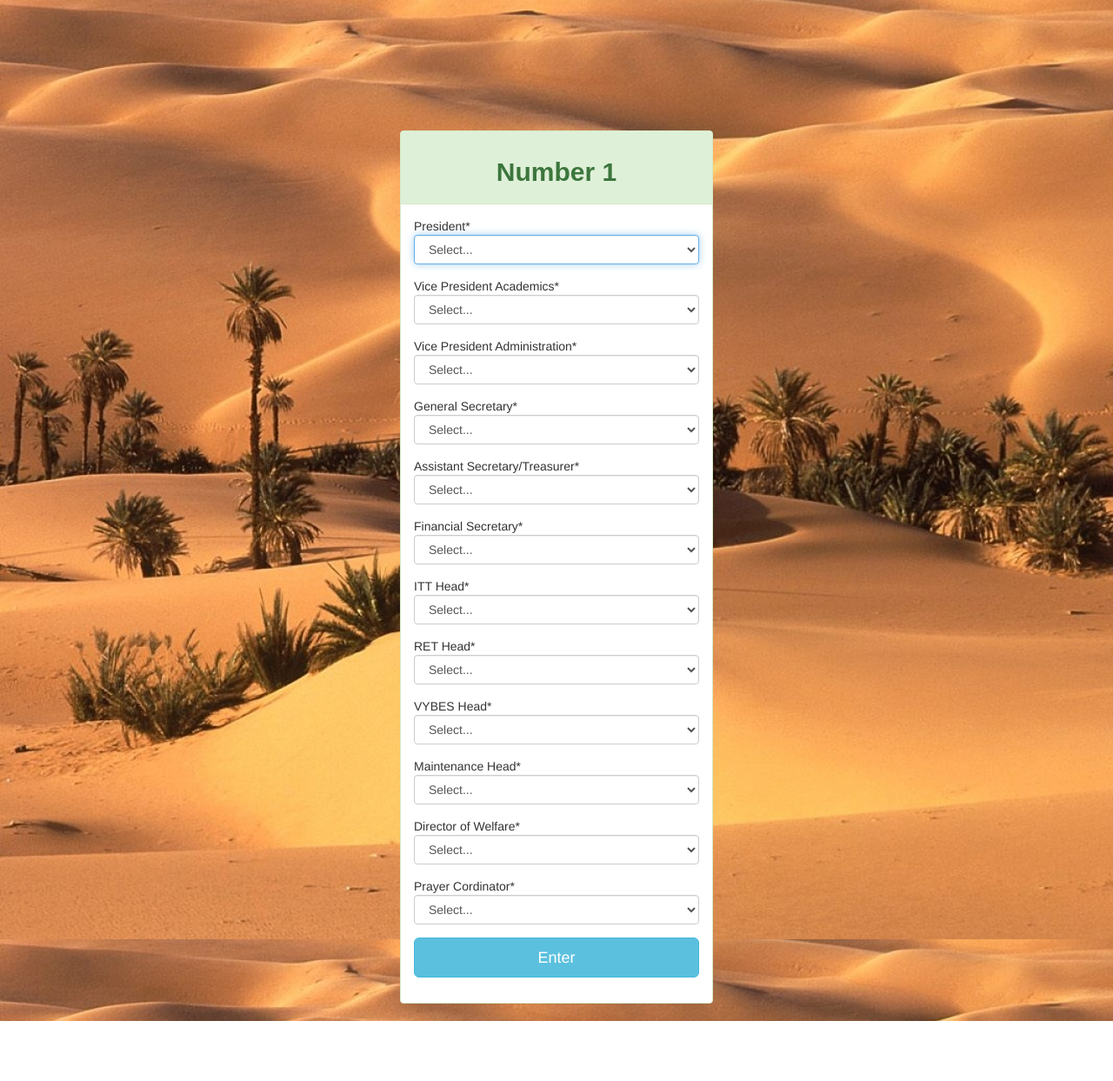
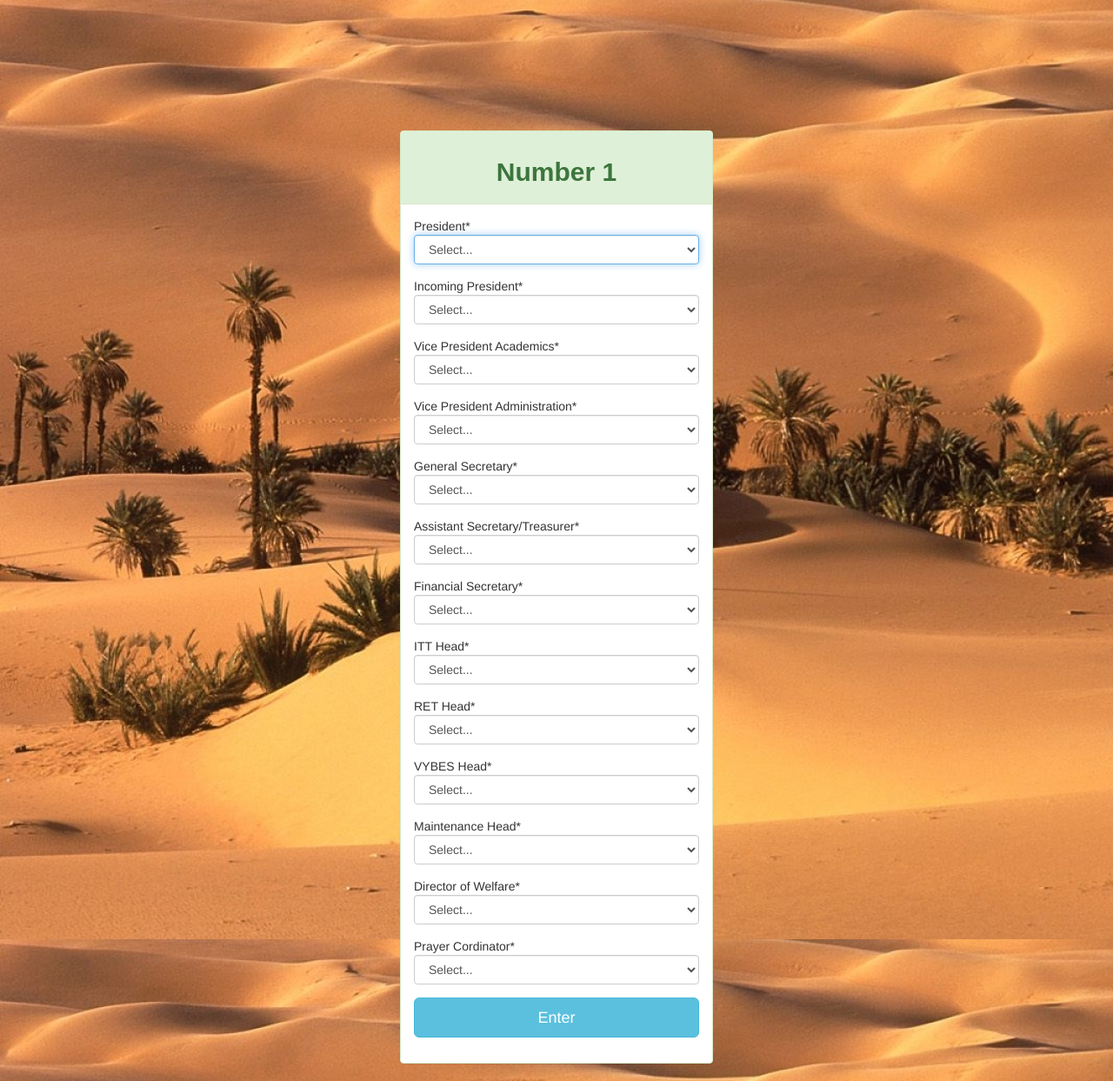
Before and after one commit to obusorezekiel/Aces-Vote, a PHP site: page /vote.php in a window 1280 px wide. Shown: the whole page at 87% size. Before the commit the page ends 1174 px from the top, so only its background shows below. Run offline with PHP 8.4, Linux system fonts and the light colour scheme; the visitor is signed in with stand-in values (Sample User, id 1); some web fonts are replaced.

Commit message:
Modified Excel Code

```diff
--- a/adminindex.php
+++ b/adminindex.php
@@ -1,9 +1,13 @@
 <?php
 
+require 'php/db.php';
 session_start();
 
+$conn = new User();
 
+$conn->results();
+echo "<p><a href=results.csv>Click Here to download ACES 2017/2018 results</a></p>";
 
 ?>
 Welcome <?php echo $_SESSION['admin_id'];?><br/>
-<a href="adminlogout.php">Logout</a>
+<a href="adminlogout.php">Logout</a><br/><br/>
--- a/php/db.php
+++ b/php/db.php
@@ -2,9 +2,9 @@
 
 class User{
 
-    private $host = "localhost";
-    private $username = "root";
-    private $password = "";
+    private $host = "webapp-mysqldbserver-786180ec-3837.mysql.database.azure.com";
+    private $username = "mysqldbuser@webapp-mysqldbserver-786180ec-3837";
+    private $password = "Cloud123";
     private $database = "aces";
     public $connection;
 
@@ -36,7 +36,7 @@ class User{
         }
     }
 
-    public function vote($userid, $president, $vp_acad, $vp_admin, $gen_sec, $fin_sec, $ass_sec, $welfare, $itt, $ret, $mnt, $vybes, $prayer){
+    public function vote($userid, $president, $incoming, $vp_acad, $vp_admin, $gen_sec, $fin_sec, $ass_sec, $welfare, $itt, $ret, $mnt, $vybes, $prayer){
         $sql2 = "SELECT * FROM votes WHERE user_id='$userid'";
         $result2 = mysqli_query($this->connection, $sql2);
 
@@ -45,7 +45,7 @@ class User{
             header('Location: index.php');
         }
         else{
-        $sql3 = "INSERT INTO `votes` (`user_id`, `President`, `VP Acad`, `VP Admin`, `Gen Sec`, `Ass Sec`, `Fin Sec`, `ITT Head`, `RET Head`, `VYBES`, `MNT Head`, `Welfare`, `Prayer`) VALUES ('$userid', '$president', '$vp_acad', '$vp_admin', '$gen_sec', '$ass_sec', '$fin_sec', '$itt', '$ret', '$vybes', '$mnt', '$welfare', '$prayer')";
+        $sql3 = "INSERT INTO `votes` (`user_id`, `President`, `Incoming_President`,`VP_Acad`, `VP_Admin`, `Gen_Sec`, `Ass_Sec`, `Fin_Sec`, `ITT_Head`, `RET_Head`, `VYBES`, `MNT_Head`, `Welfare`, `Prayer`) VALUES ('$userid', '$president', '$incoming', '$vp_acad', '$vp_admin', '$gen_sec', '$ass_sec', '$fin_sec', '$itt', '$ret', '$vybes', '$mnt', '$welfare', '$prayer')";
         $result3 = mysqli_query($this->connection, $sql3);
         header('Location: thankyou.php');
         return true;
@@ -68,7 +68,6 @@ class User{
     }
 
     public function results(){
-    if(isset($_POST['export'])){
         $fileName = "results";
         $sqlr = "SELECT * FROM votes";
         $resultr = mysqli_query($this->connection ,$sqlr) or die("Error");
@@ -81,27 +80,30 @@ class User{
         while($row = mysqli_fetch_array($resultr)){
             $userid = $row['user_id'];
             $president = $row['President'];
-            $vp_acad = $row['Vp Acad'];
-            $vp_admin = $row['Vp Admin'];
-            $gen_sec = $row['Gen Sec'];
-            $ass_sec = $row['Ass Sec'];
-            $fin_sec = $row['Fin Sec'];
-            $itt = $row['ITT Head'];
-            $ret = $row['RET Head'];
+            $incoming = $row['Incoming_President'];
+            $vp_acad = $row['VP_Acad'];
+            $vp_admin = $row['VP_Admin'];
+            $gen_sec = $row['Gen_Sec'];
+            $ass_sec = $row['Ass_Sec'];
+            $fin_sec = $row['Fin_Sec'];
+            $itt = $row['ITT_Head'];
+            $ret = $row['RET_Head'];
             $vybes = $row['VYBES'];
-            $mnthead = $row['MNT Head'];
+            $mnthead = $row['MNT_Head'];
             $welfare = $row['Welfare'];
             $prayer = $row['Prayer'];
 
 
-            $fdata = $fdata.$userid ."," . $president ."," . $vp_acad ."," . $vp_admin ."," . $gen_sec . "," . $ass_sec . "," . $fin_sec;
+            $fdata = $fdata.$userid ."," . $president ."," . $incoming . ",". $vp_acad ."," . $vp_admin ."," . $gen_sec . "," . $ass_sec . "," . $fin_sec. "," . $itt. "," . $ret. "," . $vybes. "," . $mnthead. "," . $welfare. "," . $prayer."\n";
 
         }
-            fwrite($file, "Email, Phone, Game, Number " . "\n".$fdata);
+            fwrite($file, "S/N, President, Incoming President, Vp_Acad, Vp_Admin, Gen_Sec, Ass_Sec, Fin_Sec, ITT, RET, VYBES , MNTHead , Welfare , Prayer Cord " . "\n".$fdata);
             fclose($file);
+        }
 
-    }
-}
+
+
+
 
 }
 
--- /dev/null
+++ b/results.csv
@@ -0,0 +1,2 @@
+S/N, President, Incoming President, Vp_Acad, Vp_Admin, Gen_Sec, Ass_Sec, Fin_Sec, ITT, RET, VYBES , MNTHead , Welfare , Prayer Cord
+1,Kosisochukwu Everest Ofor,Gloria Nwokoye,Ipine Mercy Abbey,Abeshi Peter Unimke,Micheal Ajah Okorocha,Amarachi Uche Offornedo,Ipine Mercy Abbey,Efeoghene Isaac Ogbodu,Abeshi Peter Unimke,Oghenenyerhovwo Anthony Emakuneyi,No Applicant,Ogbugo Chidinma Stephanie,No Applicant
--- a/vote.php
+++ b/vote.php
@@ -7,6 +7,7 @@ if(isset($_POST['vote'])){
 
     $cxn = new User;
     $president = $_POST['president'];
+    $incoming = $_POST['incoming'];
     $vp_admin = $_POST['vp_admin'];
     $vp_acad = $_POST['vp_acad'];
     $gen_sec = $_POST['gen_sec'];
@@ -21,6 +22,9 @@ if(isset($_POST['vote'])){
 
     if(empty($president)){
         echo "<script> alert ('President Vote is required'); </script>";
+    }
+    if(empty($incoming)){
+        echo "<script> alert ('Incoming President Vote is required'); </script>";
     }
     elseif(empty($vp_admin)){
         echo "<script> alert ('VP Admin Vote is required'); </script>";
@@ -57,7 +61,7 @@ if(isset($_POST['vote'])){
     }
 
     else {
-        $cxn->vote($_SESSION['user_id'], $president, $vp_acad, $vp_admin, $gen_sec, $fin_sec, $ass_sec, $welfare, $itt, $ret, $mnt, $vybes, $prayer);
+        $cxn->vote($_SESSION['user_id'], $president, $incoming, $vp_acad, $vp_admin, $gen_sec, $fin_sec, $ass_sec, $welfare, $itt, $ret, $mnt, $vybes, $prayer);
     }
 
     }
@@ -126,10 +130,17 @@ if(isset($_POST['vote'])){
                     <form role="form" method="post" action="vote.php">
                         <fieldset>
 
-                        <div class="form-group">
+                    <div class="form-group">
                         President* <br/><select class="form-control" placeholder="Employment status" name="president" type="" autofocus>
                             <option value="">Select...</option>
                             <option value="Kosisochukwu Everest Ofor">Kosisochukwu Everest Ofor </option>
+                        </select>
+                    </div>
+                    <div class="form-group">
+                       Incoming President* <br/><select class="form-control" placeholder="Employment status" name="incoming" type="" autofocus>
+                            <option value="">Select...</option>
+                            <option value="Gloria Nwokoye">Gloria Nwokoye</option>
+                            <option value="Ayeni Charles Adida">Ayeni Charles Adida </option>
                         </select>
                     </div>
                     <div class="form-group">
@@ -197,7 +208,7 @@ if(isset($_POST['vote'])){
                     <div class="form-group">
                         Director of Welfare* <br/><select class="form-control" placeholder="Employment status" name="welfare" type="" autofocus>
                             <option value="">Select...</option>
-                            <option value="No Applicant">No Applicant</option>
+                            <option value="Ogbugo Chidinma Stephanie">Ogbugo Chidinma Stephanie</option>
                         </select>
                     </div>
                     <div class="form-group">
```
